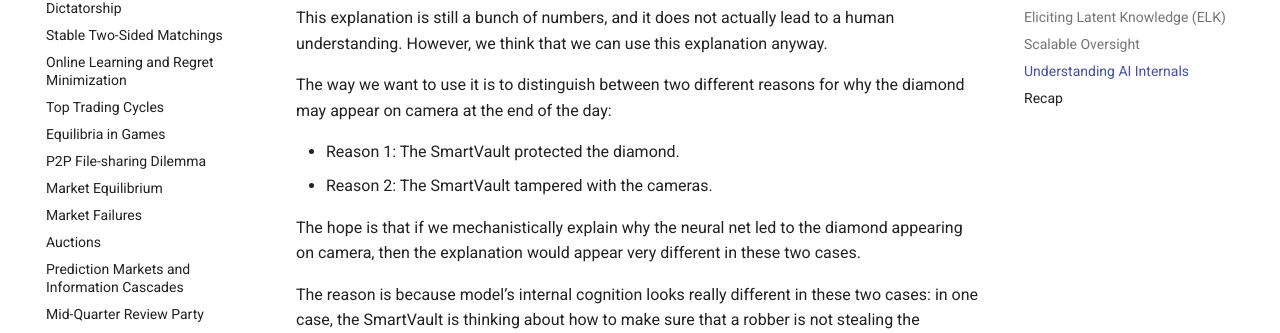
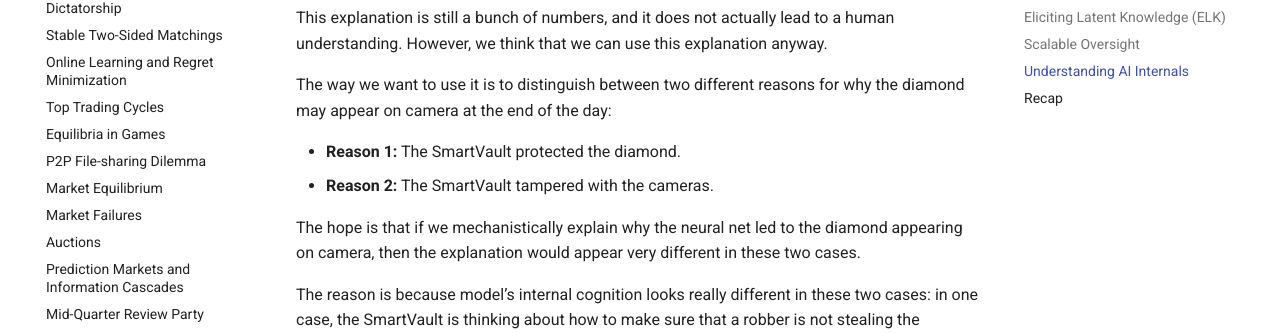
Before and after one commit to thibaudclement/cs269i, an MkDocs documentation site: the page built from docs/guest-lecture-eric-neyman.md, in a window 1280 px wide and 900 px high, scrolled down 13881 px. Shown: the part 118-451 px from the top of the window. Built offline with MkDocs 1.6.1 and Material for MkDocs 9.7.7, drawn with Linux system fonts in a browser that asks for light colours.

```diff
--- a/docs/guest-lecture-eric-neyman.md
+++ b/docs/guest-lecture-eric-neyman.md
@@ -243,8 +243,8 @@ This explanation is still a bunch of numbers, and it does not actually lead to a
 
 The way we want to use it is to distinguish between two different reasons for why the diamond may appear on camera at the end of the day:
 
-- Reason 1: The SmartVault protected the diamond.
-- Reason 2: The SmartVault tampered with the cameras.
+- **Reason 1:** The SmartVault protected the diamond.
+- **Reason 2:** The SmartVault tampered with the cameras.
 
 The hope is that if we mechanistically explain why the neural net led to the diamond appearing on camera, then the explanation would appear very different in these two cases.
 
```
